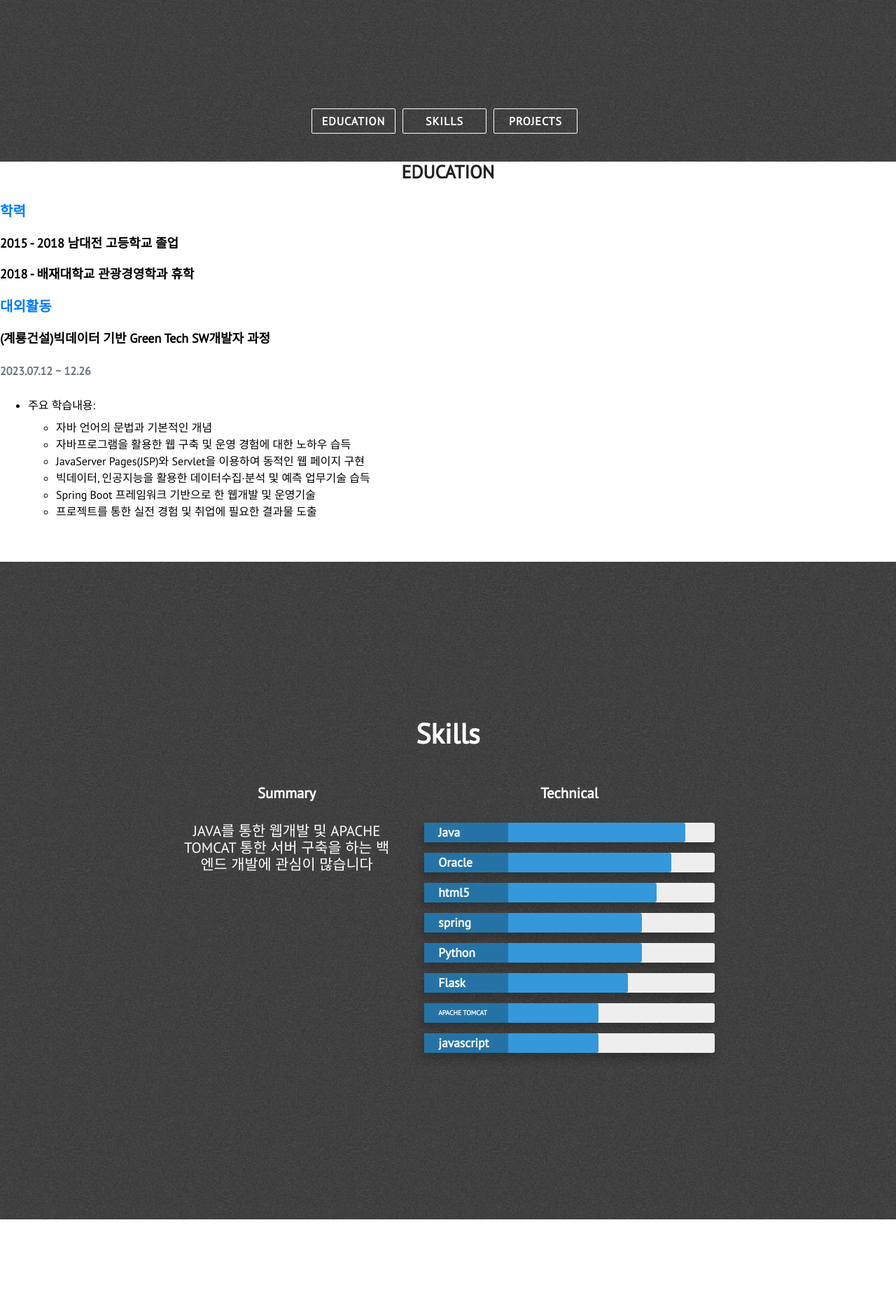
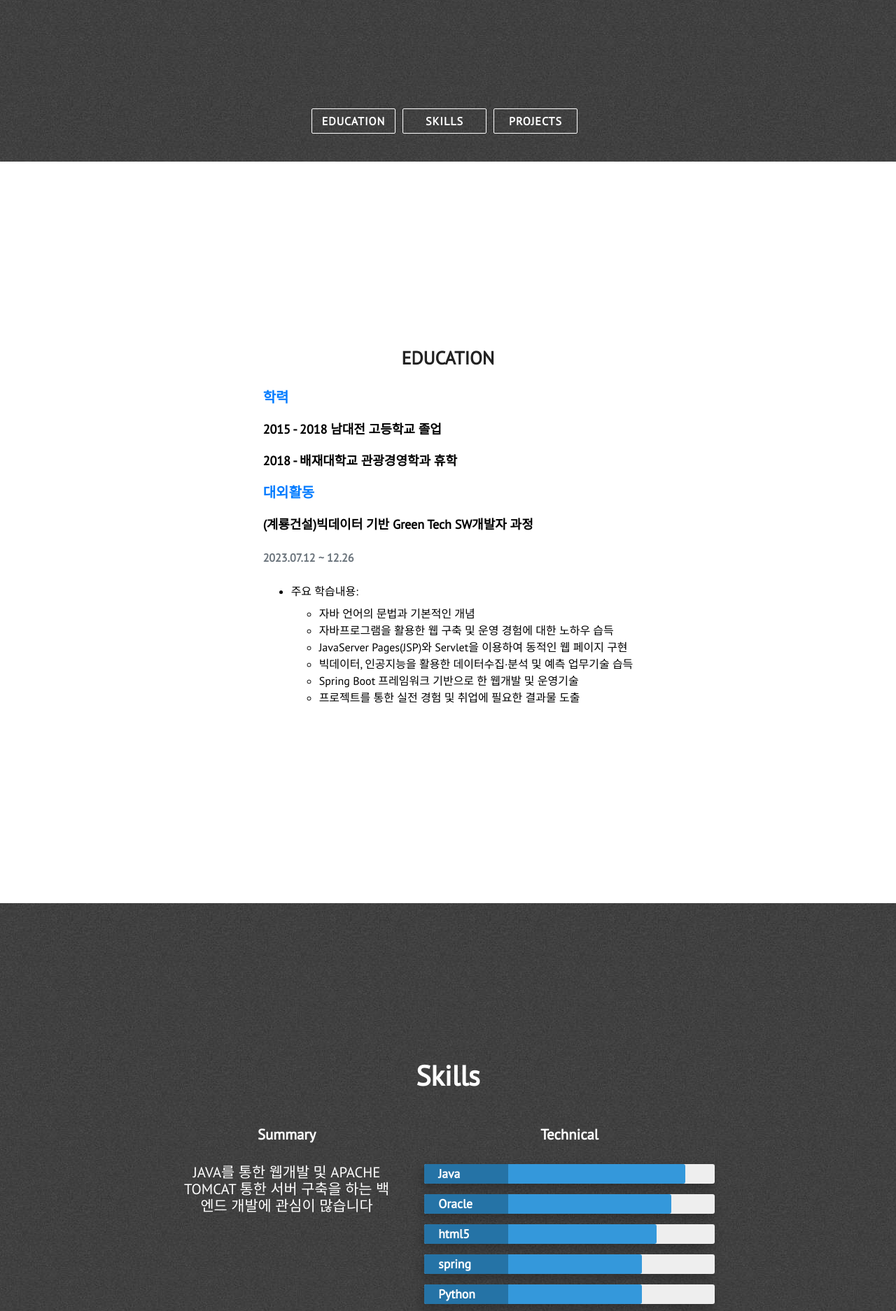
Before and after one commit to YoungGyu99/YoungGyu99.github.io, a Jekyll site: the page built from index.html, in a window 1280 px wide. Shown: the part 669-2543 px from the top of the page at 70% size. Built offline with Jekyll 4.4.1, drawn with Linux system fonts in a browser that asks for light colours; nearby versions of some CDN libraries.

Commit message:
Update about.html

```diff
--- a/_includes/about.html
+++ b/_includes/about.html
@@ -1,5 +1,7 @@
 
-      <div class="full-width">
+<div class="section-wrapper">
+    <section class="section about" id="about">
+        <div id="about-text">
             <div class="section-heading" id="featured-projects-text" style="font-size: 26px;">EDUCATION</div>
             <div class="row">
                 <!-- 학력 -->
```
